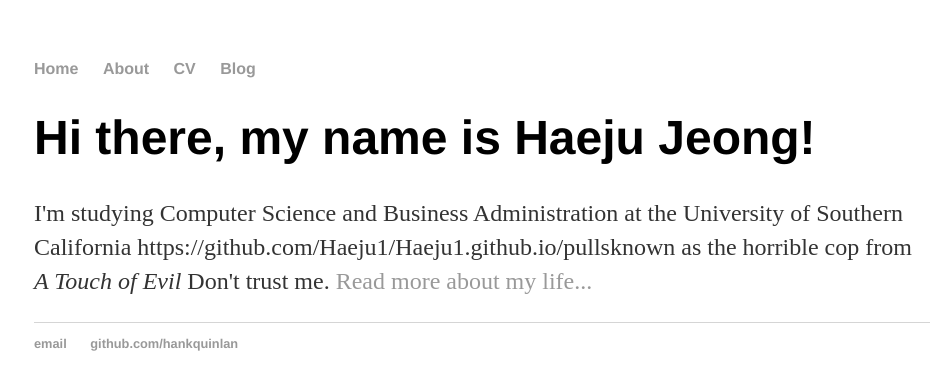
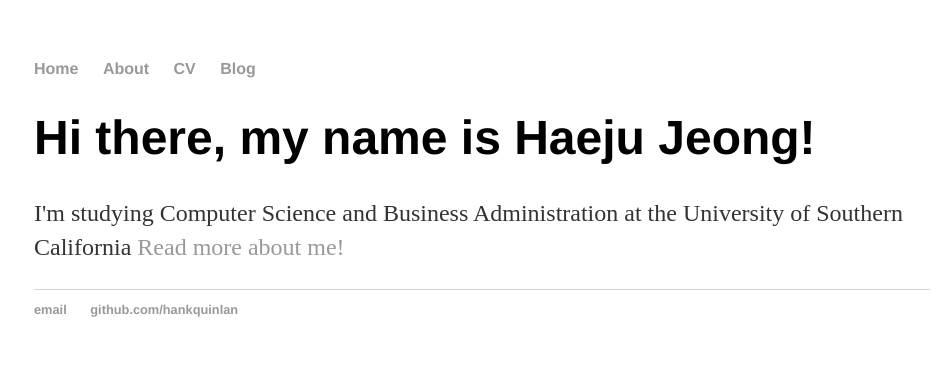
Before and after one commit to Haeju1/Haeju1.github.io, a Jekyll site: the page built from index.html, in a window 1280 px wide. Shown: the top 390 px of the page, without its empty margins (158-1100 px from the left). Built offline with Jekyll 4.4.1, drawn with Linux system fonts in a browser that asks for light colours.

Commit message:
Update index.html

```diff
--- a/index.html
+++ b/index.html
@@ -5,5 +5,5 @@ title: Haeju Jeong, University of Southern California
 <div class="blurb">
 	<h1>Hi there, my name is Haeju Jeong!</h1>
 	<p>I'm studying Computer Science and Business Administration at the University of Southern California
-		https://github.com/Haeju1/Haeju1.github.io/pullsknown as the horrible cop from <em>A Touch of Evil</em> Don't trust me. <a href="/about">Read more about my life...</a></p>
+		 <a href="/about">Read more about me!</a></p>
 </div><!-- /.blurb -->
```
